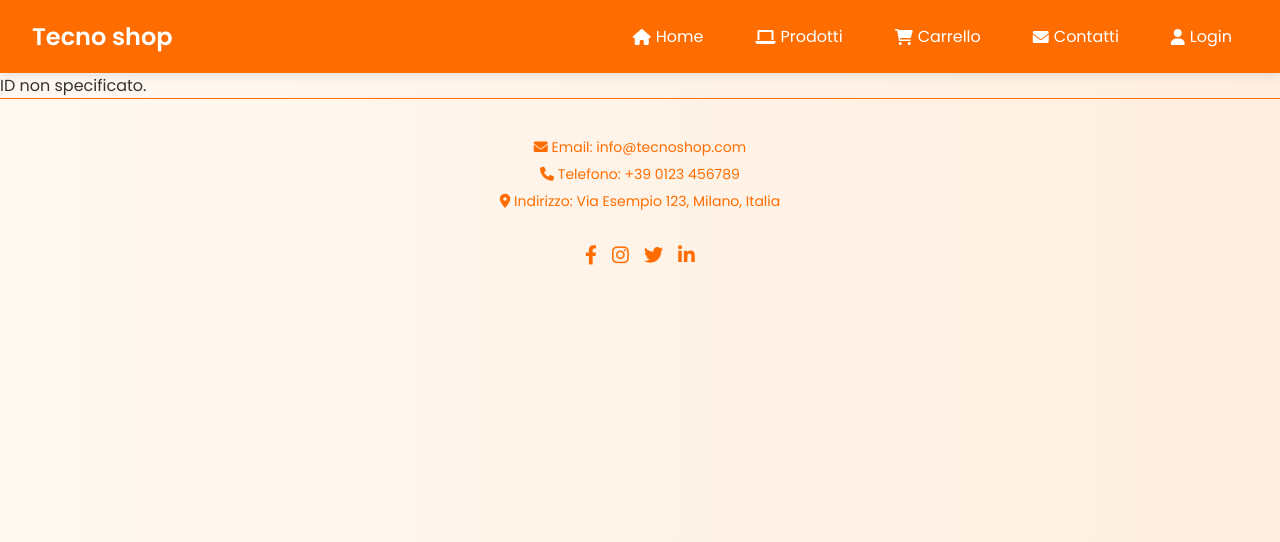
After one commit to FERRO-FK/Sito-computer, a PHP site: page /dettaglio_prodotti.php in a window 1280 px wide. The commit adds this page. Shown: the top 542 px of the page. Run offline with PHP 8.4, Linux system fonts and the light colour scheme.

Commit message:
creazione pagina dettaglio prodotti lato backend

```diff
--- /dev/null
+++ b/php/dettaglio_prodotti.php
@@ -0,0 +1,79 @@
+<!DOCTYPE html>
+<html lang="it">
+<head>
+  <meta charset="UTF-8" />
+  <meta name="viewport" content="width=device-width, initial-scale=1.0"/>
+  <title>Tecno shop - Vendita Computer</title>
+  <link href="https://fonts.googleapis.com/css2?family=Poppins:wght@400;600&display=swap" rel="stylesheet">
+  <link rel="stylesheet" href="https://cdnjs.cloudflare.com/ajax/libs/font-awesome/6.0.0-beta3/css/all.min.css">
+  <link rel="stylesheet" href="../css/styles_navbar.css">
+  <link rel="stylesheet" href="../css/styles_index.css">
+  <link rel="stylesheet" href="../css/styles_footer.css">
+
+</head>
+<body>
+
+  <!--NAVBAR-->
+  <div class="top-bar">
+    <div class="logo">Tecno shop</div>
+    <div class="nav-links">
+      <a href="#"><i class="fas fa-home"></i> Home</a>
+      <a href="../php/prodotti.php"><i class="fas fa-laptop"></i> Prodotti</a>
+      <a href="../html/carrello.html"><i class="fas fa-shopping-cart"></i> Carrello</a>
+      <a href="#"><i class="fas fa-envelope"></i> Contatti</a>
+      <a href="../php/login.php"><i class="fas fa-user"></i> Login</a>
+    </div>
+  </div>
+
+    <?php
+    session_start();
+    require '../php/db.php';
+
+    $id = $_GET['id'] ?? null;
+
+    if ($id) {
+        // Usa PDO per preparare e eseguire la query
+        $stmt = $pdo->prepare("SELECT * FROM computer WHERE IDProdotto = :id");
+
+        // Usa bindValue o bindParam per associare i parametri
+        $stmt->bindValue(':id', $id, PDO::PARAM_INT);
+
+        $stmt->execute();
+
+        // Recupera il risultato come array associativo
+        $prodotto = $stmt->fetch(PDO::FETCH_ASSOC);
+
+        if ($prodotto) {
+            echo "<h1>{$prodotto['Nome']}</h1>";
+            echo "<p>{$prodotto['Descrizione']}</p>";
+            echo "<p>Prezzo: {$prodotto['Prezzo']}€</p>";
+        } else {
+            echo "Prodotto non trovato.";
+        }
+    } else {
+        echo "ID non specificato.";
+    }
+
+    ?>
+
+
+  <!--FOOTER-->
+  <div class="footer-divider"></div>
+  <footer class="footer">
+    <div class="footer-content">
+      <div class="contact-info">
+        <p><i class="fas fa-envelope"></i> Email: info@tecnoshop.com</p>
+        <p><i class="fas fa-phone"></i> Telefono: +39 0123 456789</p>
+        <p><i class="fas fa-map-marker-alt"></i> Indirizzo: Via Esempio 123, Milano, Italia</p>
+      </div>
+      <div class="social-icons">
+        <a href="" target="_blank" aria-label="Facebook"><i class="fab fa-facebook-f"></i></a>
+        <a href="" target="_blank" aria-label="Instagram"><i class="fab fa-instagram"></i></a>
+        <a href="" target="_blank" aria-label="Twitter"><i class="fab fa-twitter"></i></a>
+        <a href="" target="_blank" aria-label="LinkedIn"><i class="fab fa-linkedin-in"></i></a>
+      </div>
+    </div>
+  </footer>
+
+</body>
+</html>
--- a/php/prodotti.php
+++ b/php/prodotti.php
@@ -300,7 +300,7 @@
       <a href="#" class="add-to-cart" onclick="addToCart(${product.IDProdotto}); return false;">
           <i class="fas fa-cart-plus"></i> Aggiungi
       </a>
-      <a href="#"><i class="fas fa-info-circle"></i> Dettagli</a>
+      <a href="dettaglio_prodotti.php?id=${product.IDProdotto}"><i class="fas fa-info-circle"></i> Dettagli</a>
   </div>
           `;
 
```
